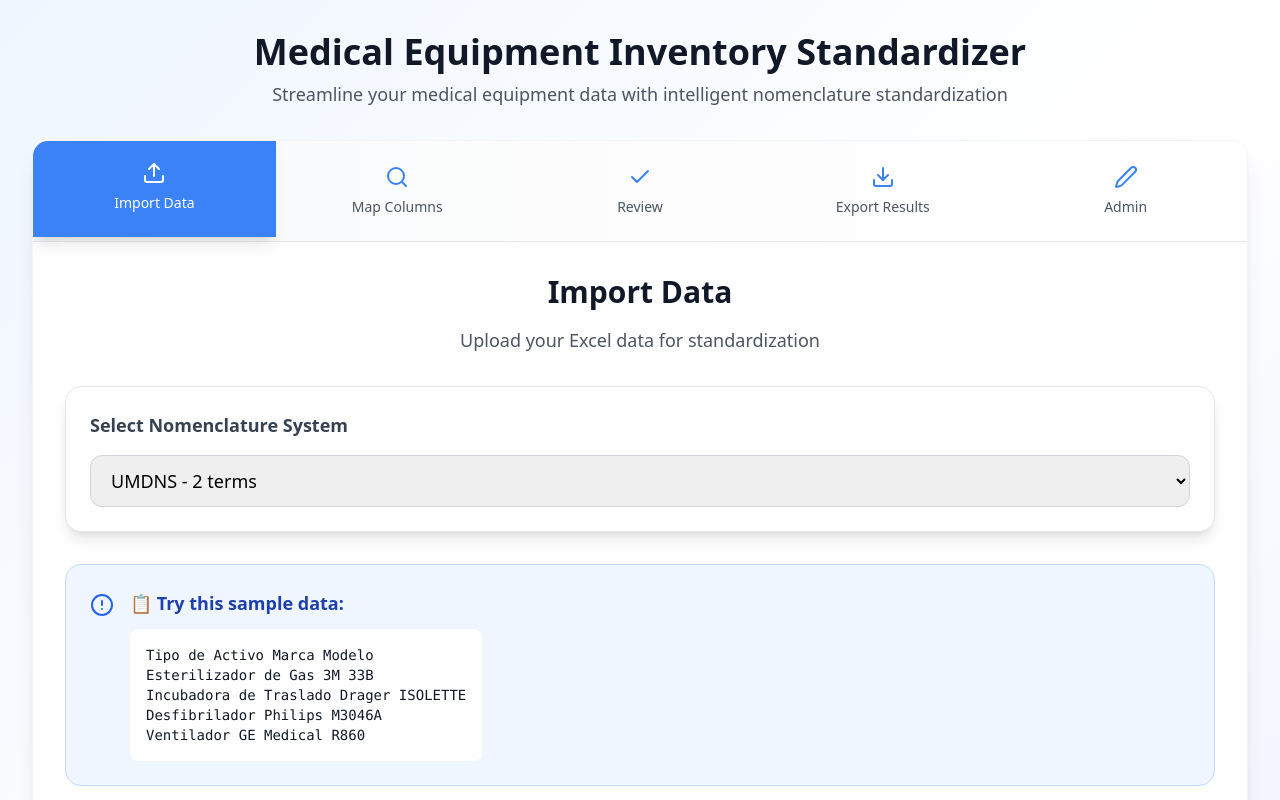
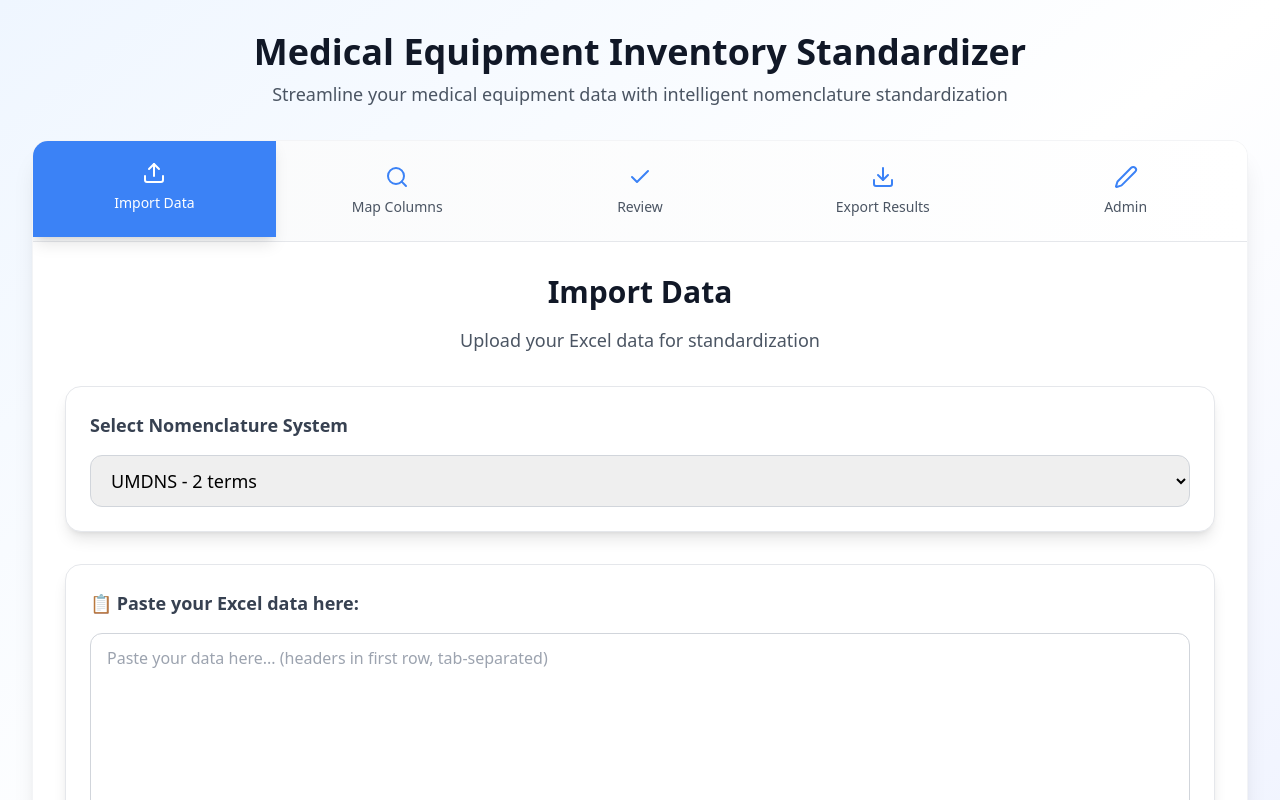
Before and after one commit to lufernandez089/medical-inventory-standardizer, a React (Vite) app: page / in a window 1280 px wide. Shown: the top 800 px of the page. Built offline with nearby package versions, Linux system fonts and the light colour scheme.

Commit message:
feat: remove sample data card from Import tab
- Remove the 'Try this sample data' card that displayed sample medical equipment data
- Clean up the Import tab interface by removing the blue sample data section
- Maintain proper spacing and layout after removal

```diff
--- a/src/MedicalInventoryStandardizer.jsx
+++ b/src/MedicalInventoryStandardizer.jsx
@@ -758,23 +758,7 @@ const MedicalInventoryStandardizer = () => {
                   </select>
                 </div>
 
-                <div className="bg-blue-50 p-6 rounded-2xl border border-blue-200">
-                  <div className="flex items-start gap-4">
-                    <AlertCircle className="text-blue-600 mt-1" size={24} />
-                    <div>
-                      <p className="text-blue-800 font-semibold text-lg">📋 Try this sample data:</p>
-                      <div className="bg-white p-4 rounded-lg mt-3 font-mono text-sm">
-                        <div className="text-gray-900">
-                          Tipo de Activo	Marca	Modelo<br/>
-                          Esterilizador de Gas	3M	33B<br/>
-                          Incubadora de Traslado	Drager	ISOLETTE<br/>
-                          Desfibrilador	Philips	M3046A<br/>
-                          Ventilador	GE Medical	R860
-                        </div>
-                      </div>
-                    </div>
-                  </div>
-                </div>
+
 
                 <div className="bg-white rounded-2xl p-6 shadow-lg border border-gray-200">
                   <label className="block text-lg font-semibold text-gray-700 mb-4">
```
